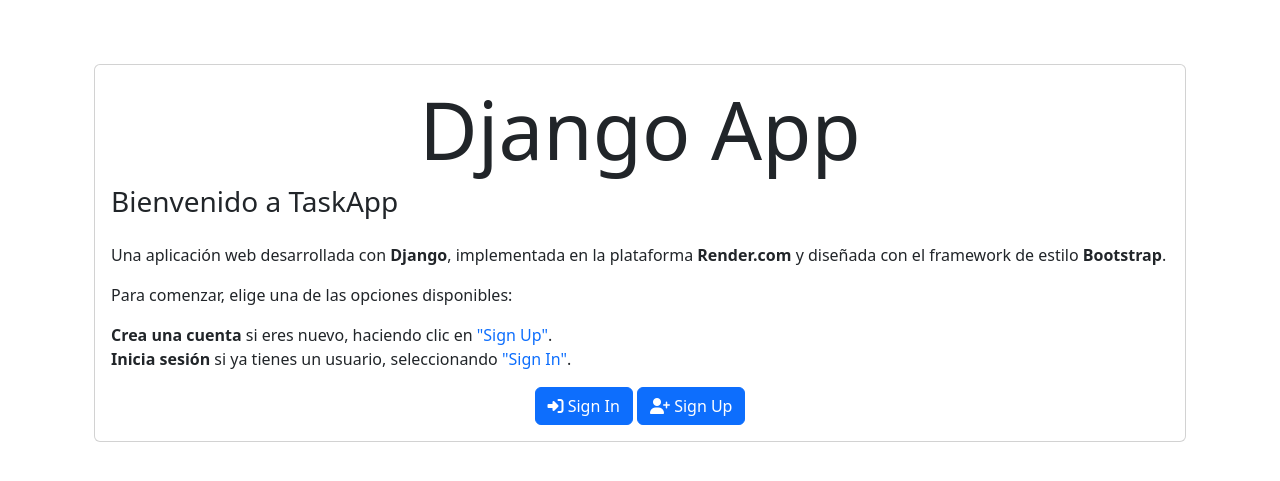
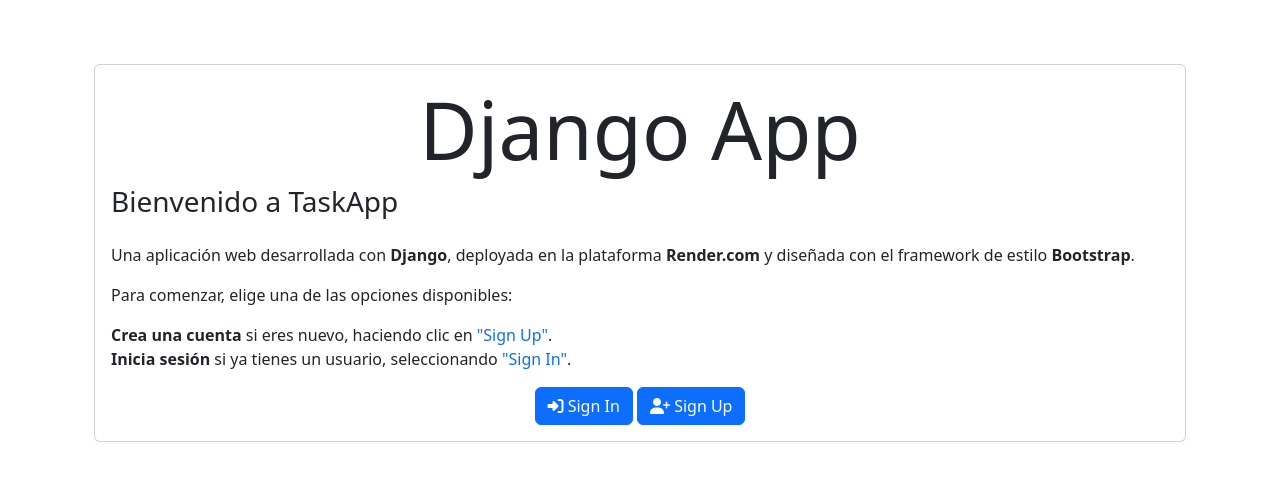
Before and after one commit to HenryTene/django-crud-auth, a Django app: page / in a window 1280 px wide. Shown: the part 56-537 px from the top of the page. Run offline with Django 5.2, Linux system fonts and the light colour scheme; some libraries are stand-ins or nearby versions.

Commit message:
Update home.html

```diff
--- a/tasks/templates/home.html
+++ b/tasks/templates/home.html
@@ -6,7 +6,7 @@
         <h1 class="display-1 text-center">Django App</h1>
          <h3 class="card-title mb-4">Bienvenido a TaskApp </h3>
             <p class="card-text">
-                Una aplicación web desarrollada con <strong>Django</strong>, implementada en la plataforma <strong>Render.com</strong> y diseñada con el framework de estilo <strong>Bootstrap</strong>.
+                Una aplicación web desarrollada con <strong>Django</strong>, deployada en la plataforma <strong>Render.com</strong> y diseñada con el framework de estilo <strong>Bootstrap</strong>.
             </p>
 
 
```
